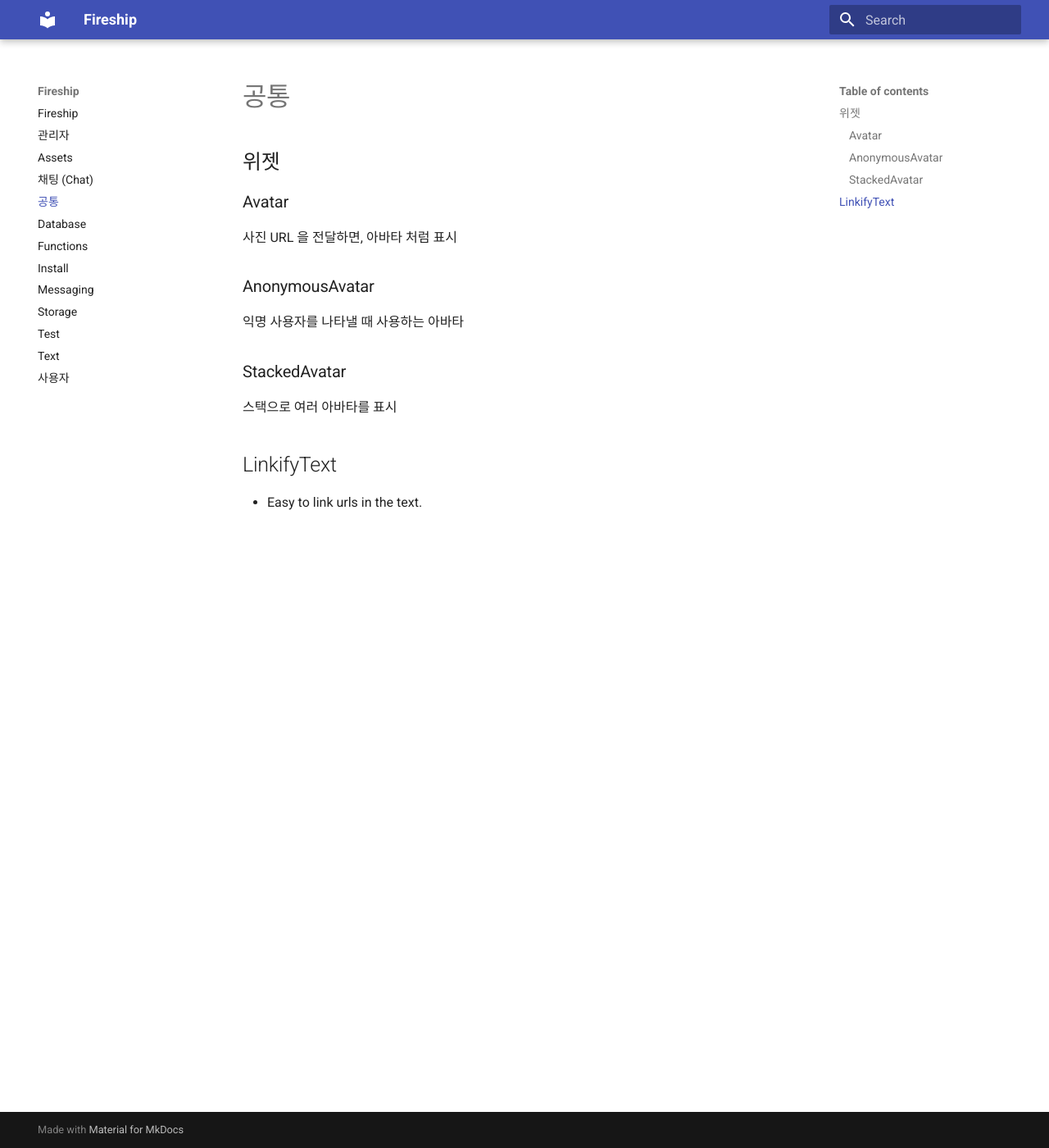
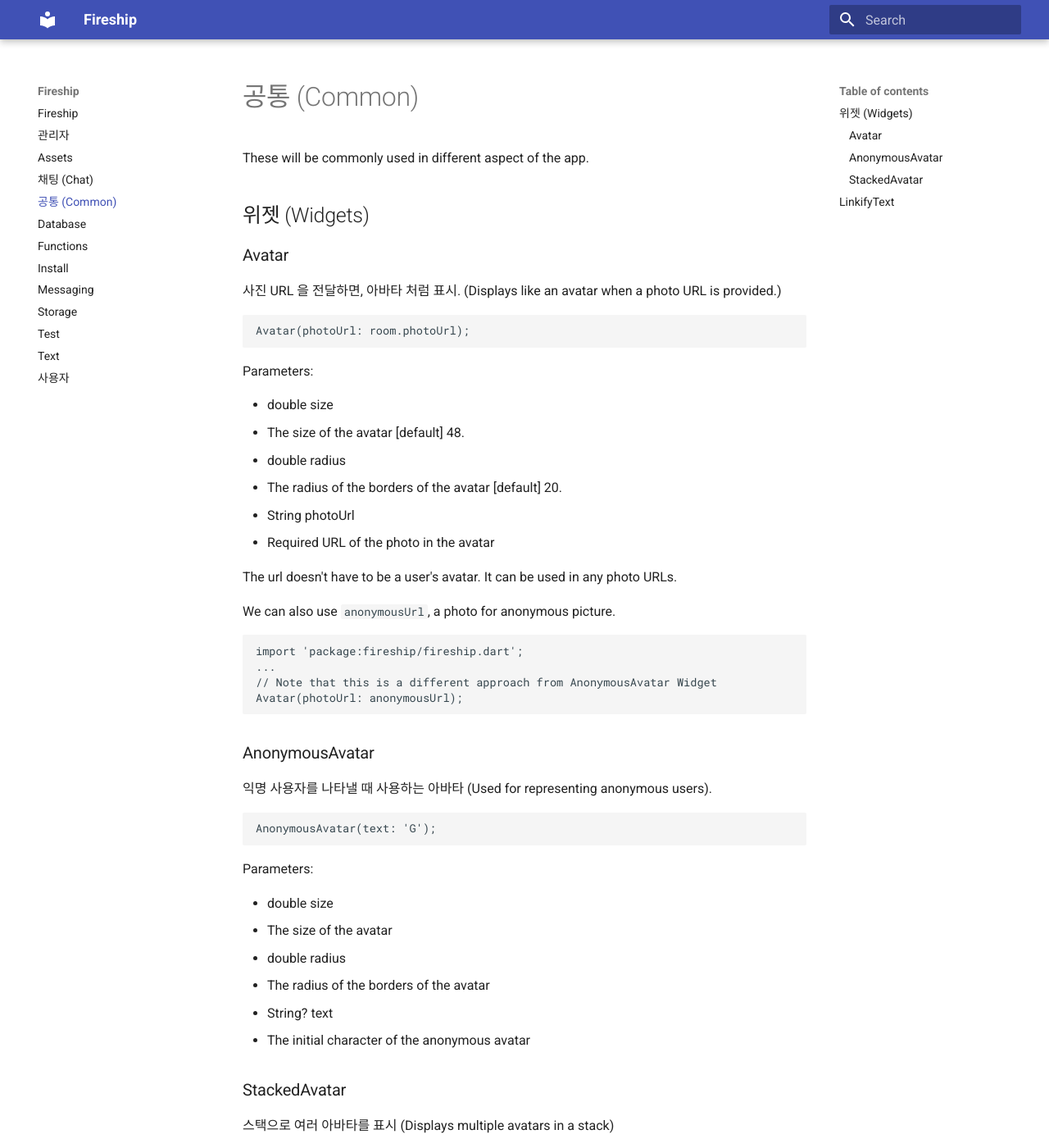
Before and after one commit to thruthesky/fireflutter, an MkDocs documentation site: the page built from docs/common.md, in a window 1280 px wide and 1400 px high. Shown: the whole window at 82% size. Built offline with MkDocs 1.6.1 and Material for MkDocs 9.7.7, drawn with Linux system fonts in a browser that asks for light colours.

Commit message:
common docs

````diff
--- a/docs/common.md
+++ b/docs/common.md
@@ -1,23 +1,62 @@
-# 공통
+# 공통 (Common)
 
+These will be commonly used in different aspect of the app.
 
-## 위젯
+## 위젯 (Widgets)
 
 ### Avatar
 
-사진 URL 을 전달하면, 아바타 처럼 표시
+사진 URL 을 전달하면, 아바타 처럼 표시. (Displays like an avatar when a photo URL is provided.)
+
+```dart
+Avatar(photoUrl: room.photoUrl);
+```
+
+Parameters:
+
+- double size
+  - The size of the avatar [default] 48.
+- double radius
+  - The radius of the borders of the avatar [default] 20.
+- String photoUrl
+  - Required URL of the photo in the avatar
+
+The url doesn't have to be a user's avatar. It can be used in any photo URLs.
+
+We can also use `anonymousUrl`, a photo for anonymous picture.
+
+```dart
+import 'package:fireship/fireship.dart';
+...
+// Note that this is a different approach from AnonymousAvatar Widget
+Avatar(photoUrl: anonymousUrl);
+```
 
 ### AnonymousAvatar
 
-익명 사용자를 나타낼 때 사용하는 아바타
+익명 사용자를 나타낼 때 사용하는 아바타 (Used for representing anonymous users).
 
+```dart
+AnonymousAvatar(text: 'G');
+```
+
+Parameters:
+
+- double size
+  - The size of the avatar
+- double radius
+  - The radius of the borders of the avatar
+- String? text
+  - The initial character of the anonymous avatar
 
 ### StackedAvatar
 
-스택으로 여러 아바타를 표시
+스택으로 여러 아바타를 표시 (Displays multiple avatars in a stack)
 
-
+<!-- TODO Example -->
 
 ## LinkifyText
 
 - Easy to link urls in the text.
+
+<!-- TODO Example -->
````
